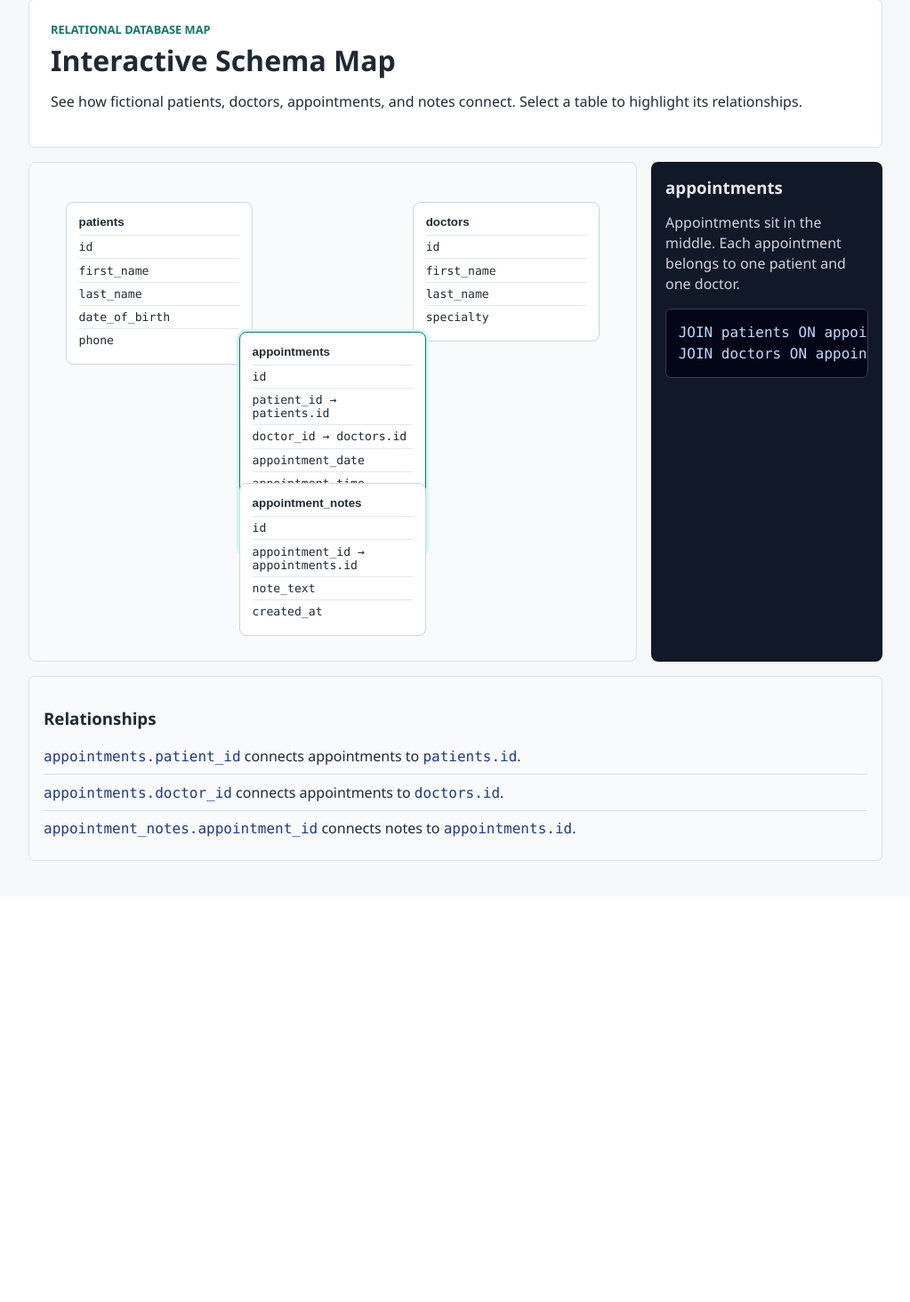
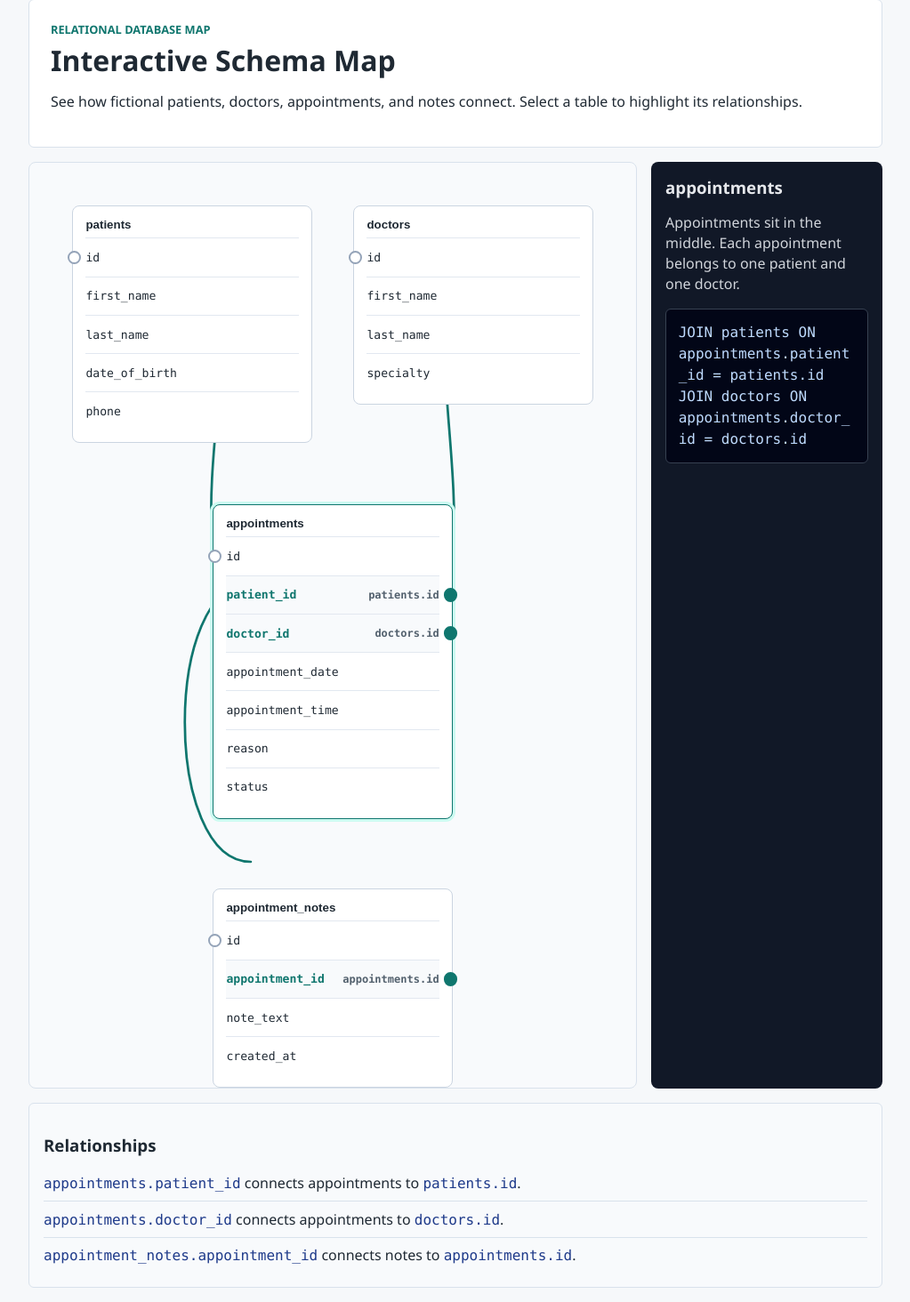
Before and after one commit to martin-harley/PerinHealthInterns, a Flask app: page /schema in a window 1280 px wide. Shown: the part 165-1629 px from the top of the page at 89% size, without its empty margins (128-1151 px from the left). Before the commit the page ends 1133 px from the top, so only its background shows below. Run offline with Flask 3, Linux system fonts and the light colour scheme.

Commit message:
feat: refine schema map connections

```diff
--- a/static/styles.css
+++ b/static/styles.css
@@ -310,7 +310,7 @@ button,
   background: #f8fafc;
   border: 1px solid #d9e2ec;
   border-radius: 8px;
-  min-height: 560px;
+  min-height: 1040px;
   overflow: hidden;
   position: relative;
 }
@@ -327,7 +327,7 @@ button,
   marker-end: url("#schema-arrowhead");
   stroke: #94a3b8;
   stroke-linecap: round;
-  stroke-width: 5;
+  stroke-width: 4;
 }
 
 #schema-arrowhead path {
@@ -344,10 +344,10 @@ button,
   border-radius: 8px;
   color: #1f2933;
   cursor: pointer;
-  padding: 0.85rem;
+  padding: 0.85rem 0.9rem;
   position: absolute;
   text-align: left;
-  width: 210px;
+  width: 270px;
   z-index: 1;
 }
 
@@ -367,30 +367,68 @@ button,
 }
 
 .schema-node span {
+  align-items: center;
   border-top: 1px solid #e2e8f0;
+  display: flex;
   font-family: Consolas, "Courier New", monospace;
   font-size: 0.82rem;
+  min-height: 2rem;
   padding: 0.32rem 0;
+  position: relative;
+}
+
+.schema-node small {
+  color: #52606d;
+  font-size: 0.75rem;
+  margin-left: auto;
+}
+
+.schema-field-fk {
+  background: #f8fafc;
+  color: #0f766e;
+  font-weight: 700;
+}
+
+.schema-port {
+  background: white;
+  border: 2px solid #94a3b8;
+  border-radius: 999px;
+  height: 0.72rem;
+  position: absolute;
+  width: 0.72rem;
+}
+
+.schema-port-in {
+  left: -1.28rem;
+}
+
+.schema-port-out {
+  right: -1.28rem;
+}
+
+.schema-field-fk .schema-port {
+  background: #0f766e;
+  border-color: #0f766e;
 }
 
 .schema-node-patients {
-  left: 6%;
-  top: 8%;
+  left: 3rem;
+  top: 3rem;
 }
 
 .schema-node-doctors {
-  right: 6%;
-  top: 8%;
+  right: 3rem;
+  top: 3rem;
 }
 
 .schema-node-appointments {
-  left: calc(50% - 105px);
-  top: 34%;
+  left: calc(50% - 135px);
+  top: 24rem;
 }
 
 .schema-node-notes {
-  left: calc(50% - 105px);
-  bottom: 5%;
+  left: calc(50% - 135px);
+  top: 51rem;
 }
 
 .schema-details {
@@ -415,12 +453,15 @@ button,
   border-radius: 6px;
   overflow-x: auto;
   padding: 0.85rem;
+  white-space: pre-wrap;
 }
 
 .schema-details code {
   color: #bfdbfe;
+  display: block;
   font-family: Consolas, "Courier New", monospace;
   line-height: 1.5;
+  overflow-wrap: anywhere;
 }
 
 .schema-intro {
@@ -693,7 +734,7 @@ button,
   }
 
   .schema-map {
-    min-height: 760px;
+    min-height: 1120px;
   }
 
   .schema-node-patients,
@@ -710,11 +751,11 @@ button,
   }
 
   .schema-node-doctors {
-    top: 12rem;
+    top: 17rem;
   }
 
   .schema-node-appointments {
-    top: 22rem;
+    top: 33rem;
   }
 
   .schema-node-notes {
--- a/templates/schema.html
+++ b/templates/schema.html
@@ -14,51 +14,51 @@
 
   <section class="schema-map-shell">
     <div class="schema-map" aria-label="Interactive schema map">
-      <svg class="schema-arrows" viewBox="0 0 1000 560" aria-hidden="true" focusable="false">
+      <svg class="schema-arrows" viewBox="0 0 1000 1080" aria-hidden="true" focusable="false">
         <defs>
           <marker id="schema-arrowhead" markerWidth="10" markerHeight="10" refX="8" refY="5" orient="auto">
             <path d="M 0 0 L 10 5 L 0 10 z"></path>
           </marker>
         </defs>
-        <path class="schema-arrow" data-connects="patients appointments" d="M 290 143 C 390 143, 430 235, 500 265"></path>
-        <path class="schema-arrow" data-connects="doctors appointments" d="M 710 143 C 610 143, 570 235, 500 265"></path>
-        <path class="schema-arrow" data-connects="appointments appointment_notes" d="M 500 390 C 500 430, 500 445, 500 468"></path>
+        <path class="schema-arrow" data-connects="patients appointments" d="M 365 510 C 250 510, 325 142, 310 142"></path>
+        <path class="schema-arrow" data-connects="doctors appointments" d="M 635 556 C 750 556, 675 142, 690 142"></path>
+        <path class="schema-arrow" data-connects="appointments appointment_notes" d="M 365 930 C 220 930, 220 470, 365 470"></path>
       </svg>
 
       <button class="schema-node schema-node-patients" type="button" data-table="patients">
         <strong>patients</strong>
-        <span>id</span>
-        <span>first_name</span>
-        <span>last_name</span>
-        <span>date_of_birth</span>
-        <span>phone</span>
+        <span class="schema-field schema-field-pk" data-field="patients.id"><i class="schema-port schema-port-in"></i>id</span>
+        <span class="schema-field">first_name</span>
+        <span class="schema-field">last_name</span>
+        <span class="schema-field">date_of_birth</span>
+        <span class="schema-field">phone</span>
       </button>
 
       <button class="schema-node schema-node-doctors" type="button" data-table="doctors">
         <strong>doctors</strong>
-        <span>id</span>
-        <span>first_name</span>
-        <span>last_name</span>
-        <span>specialty</span>
+        <span class="schema-field schema-field-pk" data-field="doctors.id"><i class="schema-port schema-port-in"></i>id</span>
+        <span class="schema-field">first_name</span>
+        <span class="schema-field">last_name</span>
+        <span class="schema-field">specialty</span>
       </button>
 
       <button class="schema-node schema-node-appointments is-active" type="button" data-table="appointments">
         <strong>appointments</strong>
-        <span>id</span>
-        <span>patient_id &rarr; patients.id</span>
-        <span>doctor_id &rarr; doctors.id</span>
-        <span>appointment_date</span>
-        <span>appointment_time</span>
-        <span>reason</span>
-        <span>status</span>
+        <span class="schema-field schema-field-pk" data-field="appointments.id"><i class="schema-port schema-port-in"></i>id</span>
+        <span class="schema-field schema-field-fk" data-field="appointments.patient_id"><i class="schema-port schema-port-out"></i>patient_id <small>patients.id</small></span>
+        <span class="schema-field schema-field-fk" data-field="appointments.doctor_id"><i class="schema-port schema-port-out"></i>doctor_id <small>doctors.id</small></span>
+        <span class="schema-field">appointment_date</span>
+        <span class="schema-field">appointment_time</span>
+        <span class="schema-field">reason</span>
+        <span class="schema-field">status</span>
       </button>
 
       <button class="schema-node schema-node-notes" type="button" data-table="appointment_notes">
         <strong>appointment_notes</strong>
-        <span>id</span>
-        <span>appointment_id &rarr; appointments.id</span>
-        <span>note_text</span>
-        <span>created_at</span>
+        <span class="schema-field schema-field-pk" data-field="appointment_notes.id"><i class="schema-port schema-port-in"></i>id</span>
+        <span class="schema-field schema-field-fk" data-field="appointment_notes.appointment_id"><i class="schema-port schema-port-out"></i>appointment_id <small>appointments.id</small></span>
+        <span class="schema-field">note_text</span>
+        <span class="schema-field">created_at</span>
       </button>
     </div>
 
```
Also changed, not shown: tests/test_app.py (+3 -0 lines).
